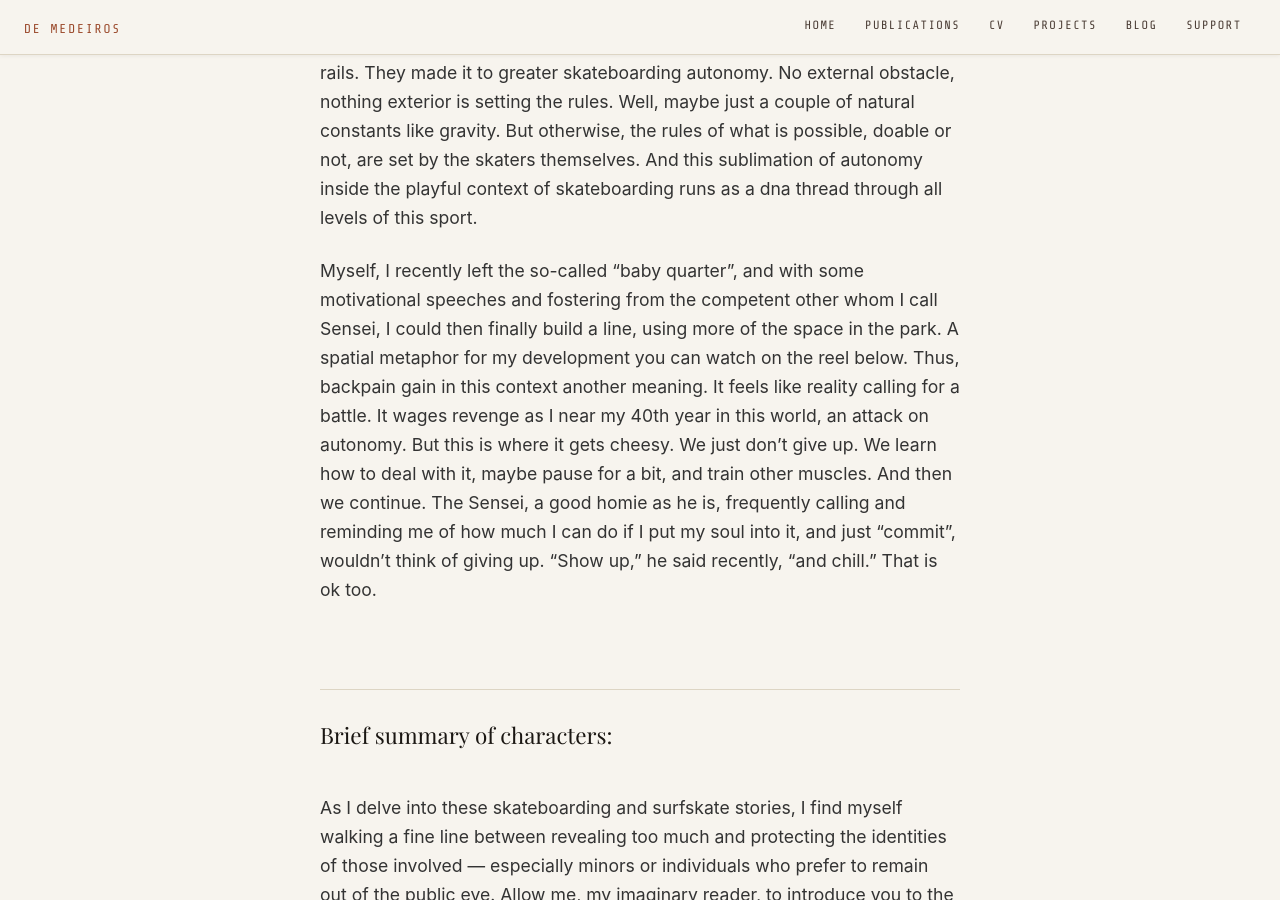
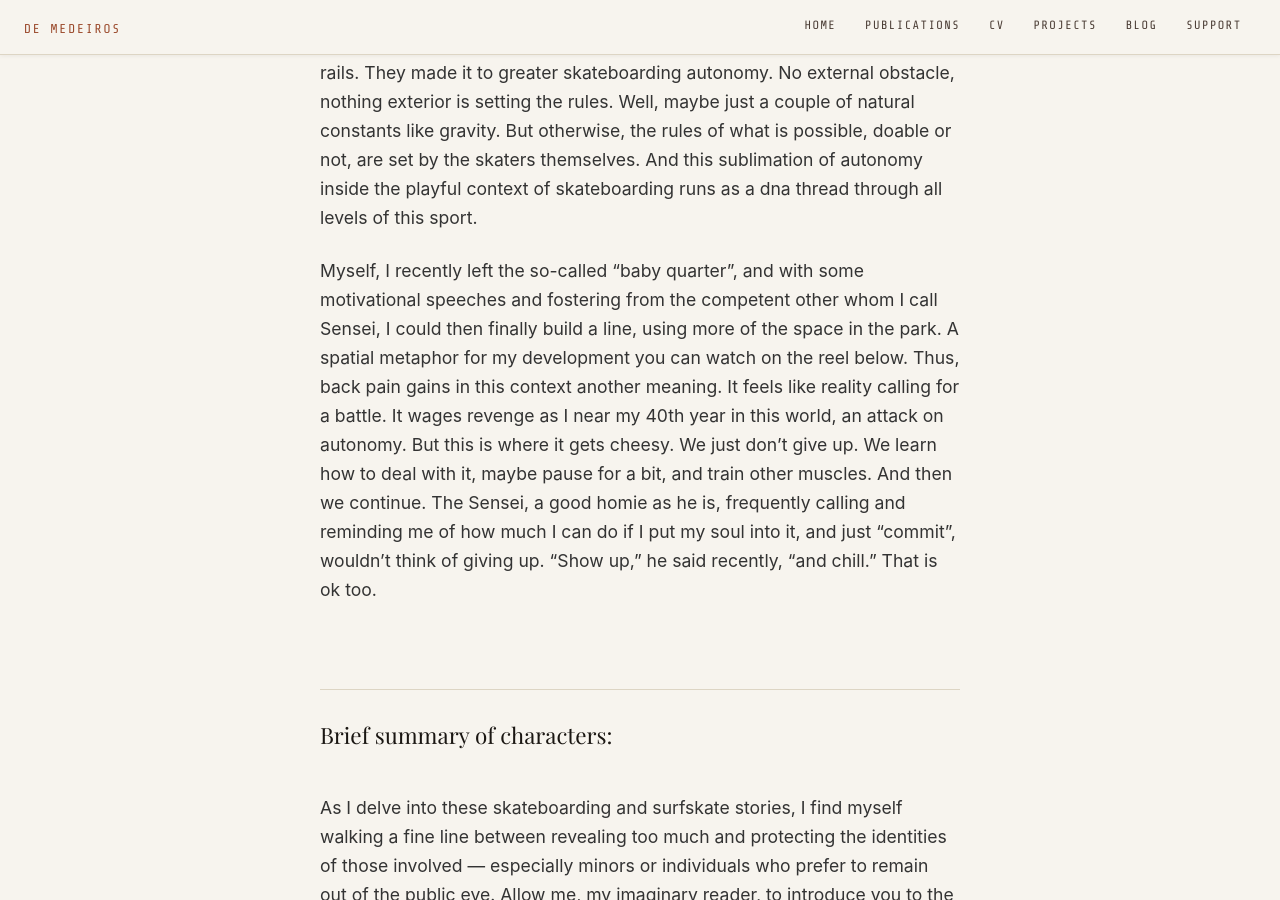
Before and after one commit to jemedeiros/jemedeiros.github.io, a Jekyll site: the page built from _posts/2026-08-29-Movement-Autonomy and pain.md, in a window 1280 px wide and 900 px high, scrolled down 2562 px. Built offline with Jekyll 4.4.1, drawn with Linux system fonts in a browser that asks for light colours; some web fonts are replaced; a script that is not in the unit is left out.

Commit message:
ortography

```diff
--- a/_posts/2026-08-29-Movement-Autonomy and pain.md
+++ b/_posts/2026-08-29-Movement-Autonomy and pain.md
@@ -29,7 +29,7 @@ Now, when we realize it was not hunger, or lust for power, or Schopenhauer's une
 
 In this context, skateboarding, be it the sport or the play, recreates in another context the same structure of universal development. We all start from the cultural null position, from great incompetence to the first tricks. With every competence, so does the room for maneuver literally increase. We see this represented in the spacial distribution of our movements in the skatepark. No wonder then that the even greater skateboarders gain an aura of heroes, as their space is wider, it's over the stairs, on street benches or rails. They made it to greater skateboarding autonomy. No external obstacle, nothing exterior is setting the rules. Well, maybe just a couple of natural constants like gravity. But otherwise, the rules of what is possible, doable or not, are set by the skaters themselves. And this sublimation of autonomy inside the playful context of skateboarding runs as a dna thread through all levels of this sport.
 
-Myself, I recently left the so-called "baby quarter", and with some motivational speeches and fostering from the competent other whom I call Sensei, I could then finally build a line, using more of the space in the park. A spatial metaphor for my development you can watch on the reel below. Thus, backpain gain in this context another meaning. It feels like reality calling for a battle. It wages revenge as I near my 40th year in this world, an attack on autonomy. But this is where it gets cheesy. We just don't give up. We learn how to deal with it, maybe pause for a bit, and train other muscles. And then we continue. The Sensei, a good homie as he is, frequently calling and reminding me of how much I can do if I put my soul into it, and just “commit”,  wouldn't think of giving up. "Show up," he said recently, "and chill." That is ok too.
+Myself, I recently left the so-called "baby quarter", and with some motivational speeches and fostering from the competent other whom I call Sensei, I could then finally build a line, using more of the space in the park. A spatial metaphor for my development you can watch on the reel below. Thus, back pain gains in this context another meaning. It feels like reality calling for a battle. It wages revenge as I near my 40th year in this world, an attack on autonomy. But this is where it gets cheesy. We just don't give up. We learn how to deal with it, maybe pause for a bit, and train other muscles. And then we continue. The Sensei, a good homie as he is, frequently calling and reminding me of how much I can do if I put my soul into it, and just “commit”,  wouldn't think of giving up. "Show up," he said recently, "and chill." That is ok too.
 
 <br/>
 <hr/>
```
